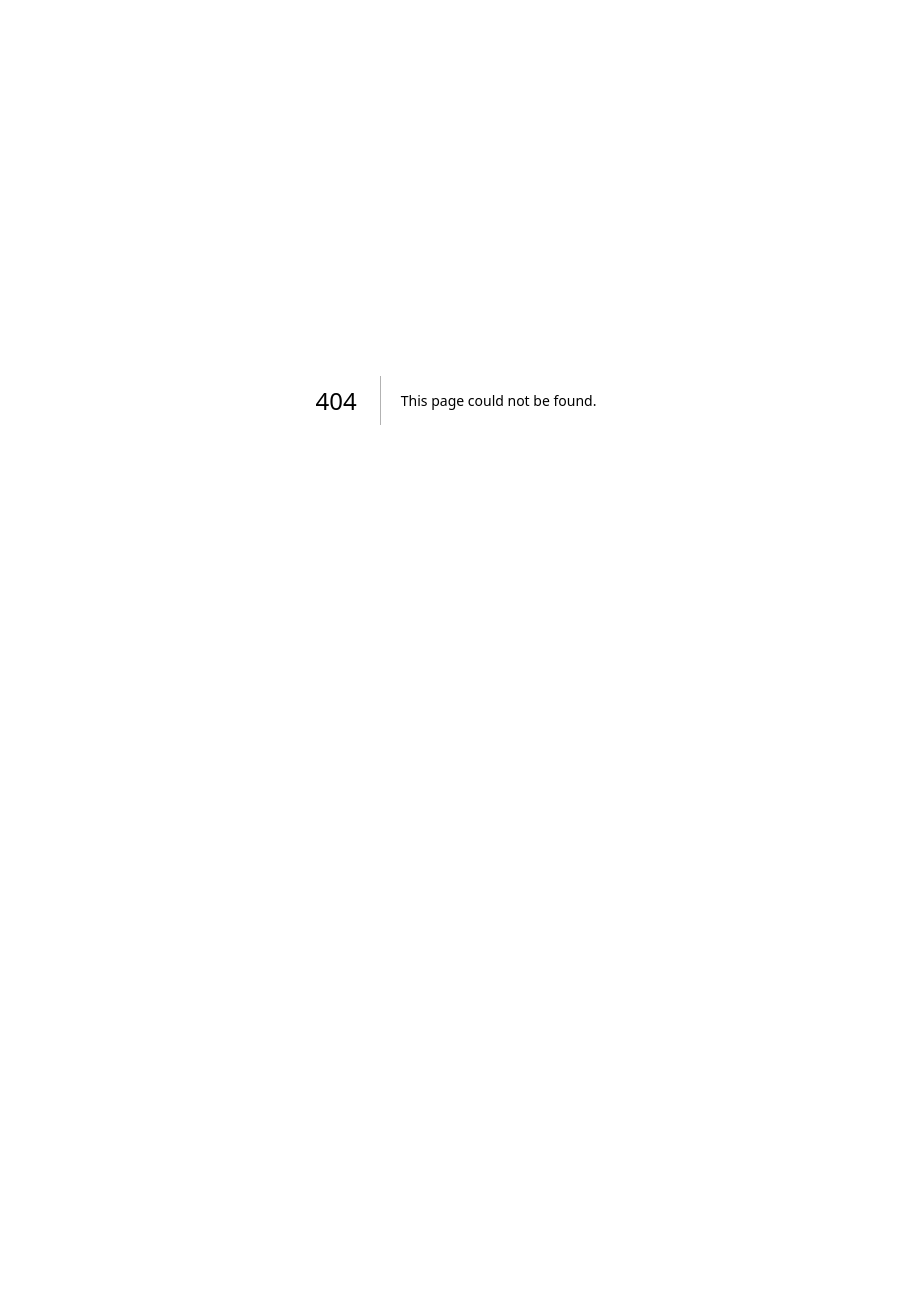
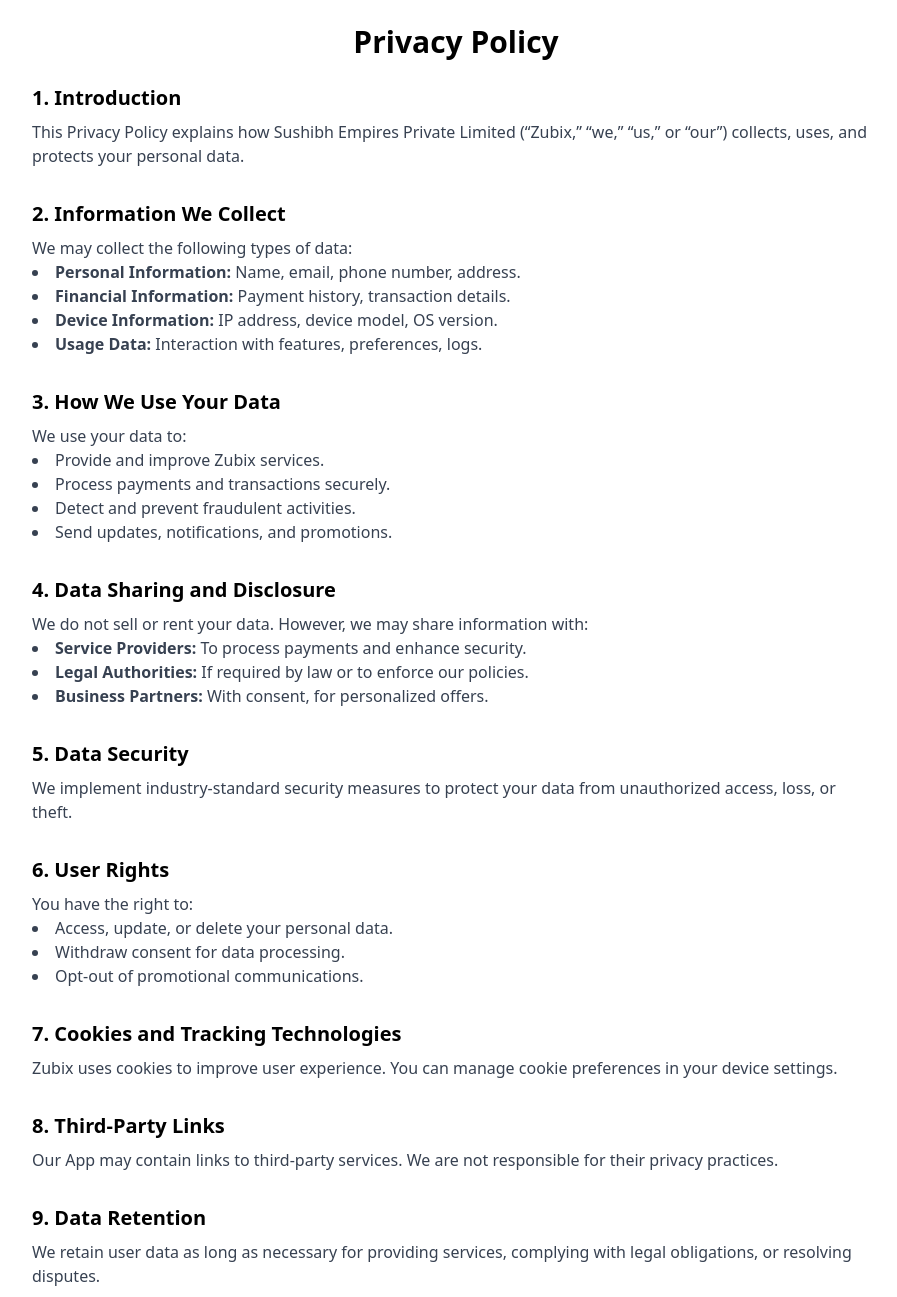
Before and after one commit to sidistart/zubix-nextjs, a Next.js app: page /privacy in a window 1280 px wide. Before the commit this address had no page. Shown: the top 1297 px of the page, without its empty margins (184-1081 px from the left). Before the commit the page ends 800 px from the top, so only its background shows below. Built offline with nearby package versions, Linux system fonts and the light colour scheme.

Commit message:
updated terms and privacy

```diff
--- /dev/null
+++ b/app/components/Section.tsx
@@ -0,0 +1,12 @@
+export const Section = ({
+  title,
+  children,
+}: {
+  title: string;
+  children: React.ReactNode;
+}) => (
+  <section className="mb-8">
+    <h2 className="text-xl font-semibold mb-2">{title}</h2>
+    <p className="text-gray-700">{children}</p>
+  </section>
+);
--- a/app/page.tsx
+++ b/app/page.tsx
@@ -5,7 +5,6 @@
 import Email from "@/app/assets/email.png";
 import Linkedin from "@/app/assets/linkedin.png";
 import Facebook from "@/app/assets/facebook.png";
-// import Twitter from "@/app/assets/twitter.png";
 import Link from "next/link";
 
 export const metadata = {
--- /dev/null
+++ b/app/privacy/page.tsx
@@ -0,0 +1,93 @@
+import React from "react";
+
+interface SectionProps {
+  title: string;
+  children: React.ReactNode;
+}
+
+const Section: React.FC<SectionProps> = ({ title, children }) => (
+  <section className="mb-8">
+    <h2 className="text-xl font-semibold mb-2">{title}</h2>
+    <p className="text-gray-700">{children}</p>
+  </section>
+);
+
+const PrivacyPolicy: React.FC = () => {
+  return (
+    <div className="max-w-4xl mx-auto p-6">
+      <h1 className="text-3xl font-bold mb-6 text-center">Privacy Policy</h1>
+
+      <Section title="1. Introduction">
+        This Privacy Policy explains how Sushibh Empires Private Limited (&ldquo;Zubix,&rdquo; &ldquo;we,&rdquo; &ldquo;us,&rdquo; or &ldquo;our&rdquo;) collects, uses, and protects your personal data.
+      </Section>
+
+      <Section title="2. Information We Collect">
+        We may collect the following types of data:
+        <ul className="list-disc list-inside text-gray-700">
+          <li><strong>Personal Information:</strong> Name, email, phone number, address.</li>
+          <li><strong>Financial Information:</strong> Payment history, transaction details.</li>
+          <li><strong>Device Information:</strong> IP address, device model, OS version.</li>
+          <li><strong>Usage Data:</strong> Interaction with features, preferences, logs.</li>
+        </ul>
+      </Section>
+
+      <Section title="3. How We Use Your Data">
+        We use your data to:
+        <ul className="list-disc list-inside text-gray-700">
+          <li>Provide and improve Zubix services.</li>
+          <li>Process payments and transactions securely.</li>
+          <li>Detect and prevent fraudulent activities.</li>
+          <li>Send updates, notifications, and promotions.</li>
+        </ul>
+      </Section>
+
+      <Section title="4. Data Sharing and Disclosure">
+        We do not sell or rent your data. However, we may share information with:
+        <ul className="list-disc list-inside text-gray-700">
+          <li><strong>Service Providers:</strong> To process payments and enhance security.</li>
+          <li><strong>Legal Authorities:</strong> If required by law or to enforce our policies.</li>
+          <li><strong>Business Partners:</strong> With consent, for personalized offers.</li>
+        </ul>
+      </Section>
+
+      <Section title="5. Data Security">
+        We implement industry-standard security measures to protect your data from unauthorized access, loss, or theft.
+      </Section>
+
+      <Section title="6. User Rights">
+        You have the right to:
+        <ul className="list-disc list-inside text-gray-700">
+          <li>Access, update, or delete your personal data.</li>
+          <li>Withdraw consent for data processing.</li>
+          <li>Opt-out of promotional communications.</li>
+        </ul>
+      </Section>
+
+      <Section title="7. Cookies and Tracking Technologies">
+        Zubix uses cookies to improve user experience. You can manage cookie preferences in your device settings.
+      </Section>
+
+      <Section title="8. Third-Party Links">
+        Our App may contain links to third-party services. We are not responsible for their privacy practices.
+      </Section>
+
+      <Section title="9. Data Retention">
+        We retain user data as long as necessary for providing services, complying with legal obligations, or resolving disputes.
+      </Section>
+
+      <Section title="10. Changes to this Policy">
+        We may update this Privacy Policy periodically. Users will be notified of significant changes.
+      </Section>
+
+      <Section title="11. Contact Us">
+        For privacy concerns, contact us at <a href="mailto:support@zubix.com" className="text-blue-500">support@zubix.com</a>.
+      </Section>
+
+      <footer className="text-center text-gray-600 text-sm mt-6">
+        Last updated: March 31, 2025
+      </footer>
+    </div>
+  );
+};
+
+export default PrivacyPolicy;
--- /dev/null
+++ b/app/terms/page.tsx
@@ -0,0 +1,96 @@
+import React from "react";
+
+interface SectionProps {
+  title: string;
+  children: React.ReactNode;
+}
+
+const Section: React.FC<SectionProps> = ({ title, children }) => (
+  <section className="mb-8">
+    <h2 className="text-xl font-semibold mb-2">{title}</h2>
+    <div className="text-gray-700">{children}</div>
+  </section>
+);
+
+const TermsAndConditions: React.FC = () => {
+  return (
+    <div className="max-w-4xl mx-auto p-6">
+      <h1 className="text-3xl font-bold mb-6 text-center">Terms &amp; Conditions</h1>
+
+      <Section title="1. Introduction">
+        <p>Welcome to Zubix! These Terms and Conditions (&ldquo;Terms&rdquo;) govern your use of the Zubix app (the &ldquo;App&rdquo;), owned and operated by Sushibh Empires Private Limited. By using the App, you agree to comply with these Terms. If you do not agree, please do not use the App.</p>
+      </Section>
+
+      <Section title="2. Definitions">
+        <ul className="list-disc list-inside text-gray-700">
+          <li><strong>&ldquo;Zubix,&rdquo; &ldquo;we,&rdquo; &ldquo;us,&rdquo; or &ldquo;our&rdquo;</strong> refers to Sushibh Empires Private Limited.</li>
+          <li><strong>&ldquo;User,&rdquo; &ldquo;you,&rdquo; or &ldquo;your&rdquo;</strong> refers to any person accessing or using the App.</li>
+          <li><strong>&ldquo;Services&rdquo;</strong> refer to the features and functionalities provided by the App, including payments, investments, shopping, split payments, and financial utilities.</li>
+        </ul>
+      </Section>
+
+      <Section title="3. User Eligibility">
+        <p>To use the App, you must be at least 16 years old or have legal parental consent. By using Zubix, you confirm that you meet these requirements.</p>
+      </Section>
+
+      <Section title="4. Account Registration">
+        <p>To access certain features, you must create an account by providing accurate information. You are responsible for maintaining the confidentiality of your account credentials.</p>
+      </Section>
+
+      <Section title="5. Services">
+        <p>Zubix offers financial tools including payments, investments, shopping, split payments, and financial utilities. We may update, modify, or discontinue services at any time without prior notice.</p>
+      </Section>
+
+      <Section title="6. Payments and Transactions">
+        <p>Zubix enables users to make transactions through various payment methods. You are responsible for ensuring sufficient funds are available. We are not liable for transaction failures due to insufficient balance, incorrect details, or third-party failures.</p>
+      </Section>
+
+      <Section title="7. Data Protection">
+        <p>Your data privacy is important to us. Our Privacy Policy governs the collection, usage, and protection of your data.</p>
+      </Section>
+
+      <Section title="8. Prohibited Activities">
+        <p>You agree not to:</p>
+        <ul className="list-disc list-inside text-gray-700">
+          <li>Use the App for fraudulent or illegal activities.</li>
+          <li>Interfere with the App&rsquo;s security or disrupt services.</li>
+          <li>Violate any applicable laws or third-party rights.</li>
+        </ul>
+      </Section>
+
+      <Section title="9. Intellectual Property">
+        <p>All content in the App, including trademarks, logos, and software, is the property of Sushibh Empires Private Limited. You may not use, copy, or distribute any content without our permission.</p>
+      </Section>
+
+      <Section title="10. Disclaimer of Warranties">
+        <p>Zubix provides services &ldquo;as is&rdquo; without warranties of any kind. We do not guarantee uninterrupted, error-free, or secure operations.</p>
+      </Section>
+
+      <Section title="11. Limitation of Liability">
+        <p>Zubix shall not be liable for any direct, indirect, incidental, or consequential damages resulting from the use or inability to use the App.</p>
+      </Section>
+
+      <Section title="12. Termination">
+        <p>We may suspend or terminate your access to Zubix if you violate these Terms.</p>
+      </Section>
+
+      <Section title="13. Governing Law">
+        <p>These Terms shall be governed by the laws of India. Disputes shall be subject to the exclusive jurisdiction of the courts in [Your City].</p>
+      </Section>
+
+      <Section title="14. Changes to Terms">
+        <p>Zubix reserves the right to update these Terms at any time. Continued use of the App after changes constitutes acceptance of the new Terms.</p>
+      </Section>
+
+      <Section title="15. Contact Us">
+        <p>For any queries, contact us at <a href="mailto:support@zubixapp.com" className="text-blue-500">support@zubixapp.com</a>.</p>
+      </Section>
+
+      <footer className="text-center text-gray-600 text-sm mt-6">
+        Last updated: March 31, 2025
+      </footer>
+    </div>
+  );
+};
+
+export default TermsAndConditions;
```
